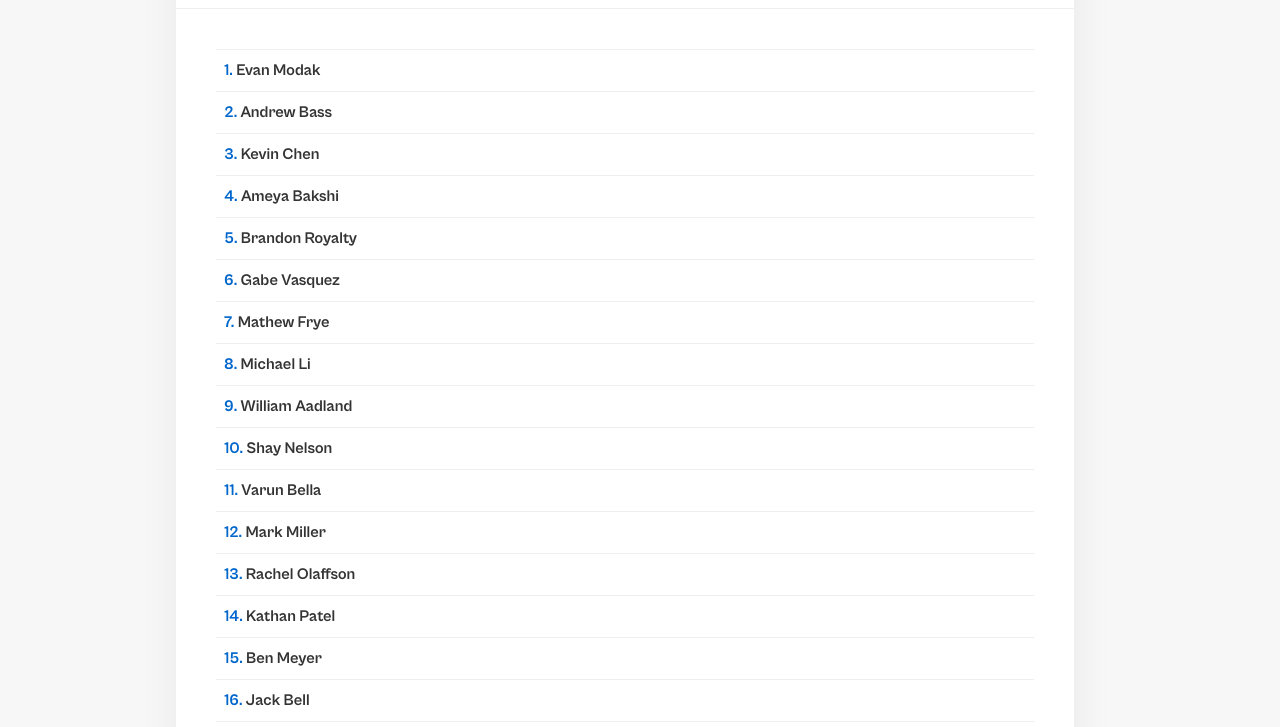
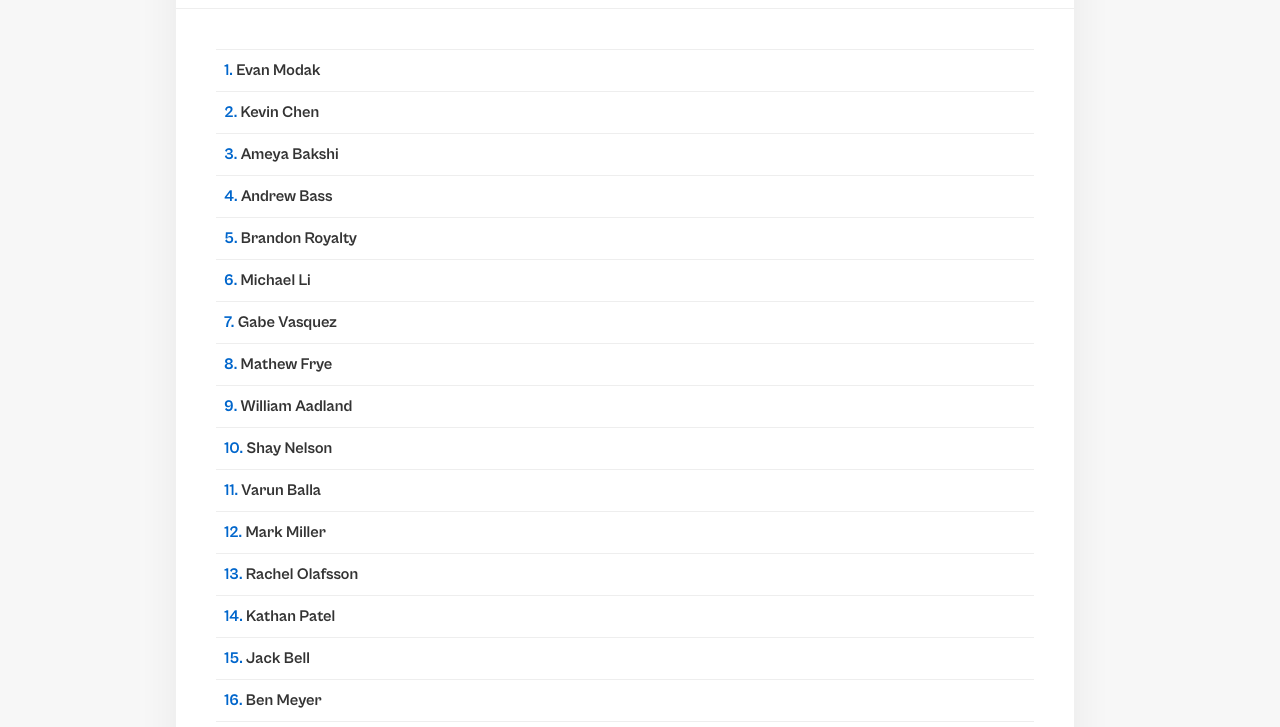
Before and after one commit to 24agupta19/bctc-website, a plain HTML site: page rankings/index.html in a window 1280 px wide. Shown: the part 225-952 px from the top of the page. Drawn offline with Linux system fonts and the light colour scheme.

Commit message:
Update rankings order and names

```diff
--- a/rankings/index.html
+++ b/rankings/index.html
@@ -42,21 +42,21 @@
       <div class="form-body">
         <ol class="ranked-list" id="ranked-players">
           <li>Evan Modak</li>
-          <li>Andrew Bass</li>
           <li>Kevin Chen</li>
           <li>Ameya Bakshi</li>
+          <li>Andrew Bass</li>
           <li>Brandon Royalty</li>
+          <li>Michael Li</li>
           <li>Gabe Vasquez</li>
           <li>Mathew Frye</li>
-          <li>Michael Li</li>
           <li>William Aadland</li>
           <li>Shay Nelson</li>
-          <li>Varun Bella</li>
+          <li>Varun Balla</li>
           <li>Mark Miller</li>
-          <li>Rachel Olaffson</li>
+          <li>Rachel Olafsson</li>
           <li>Kathan Patel</li>
+          <li>Jack Bell</li>
           <li>Ben Meyer</li>
-          <li>Jack Bell</li>
           <li>Ethan Kirkham</li>
           <li>Lahari Gurram</li>
           <li>Bea Rayel</li>
```
